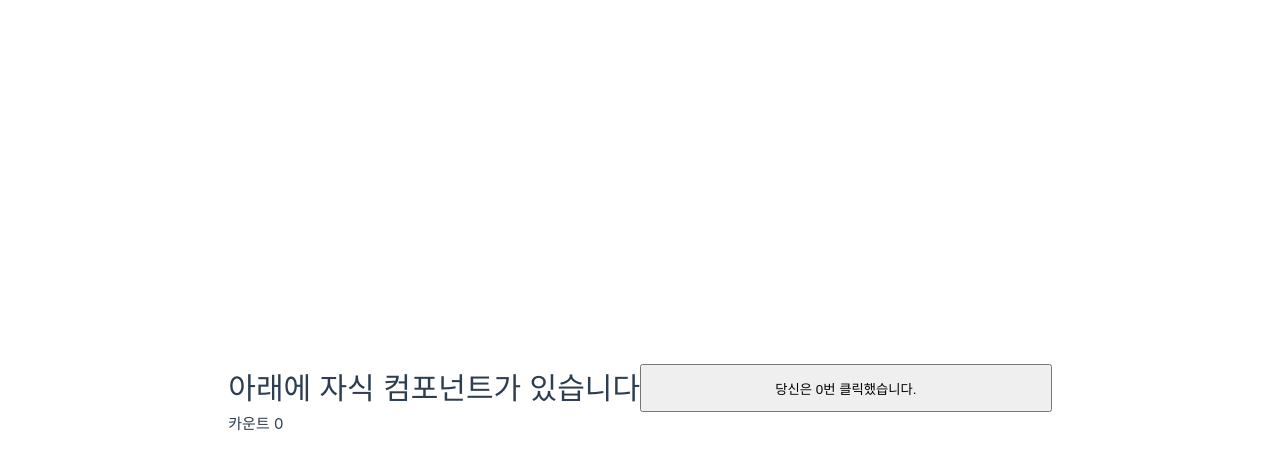
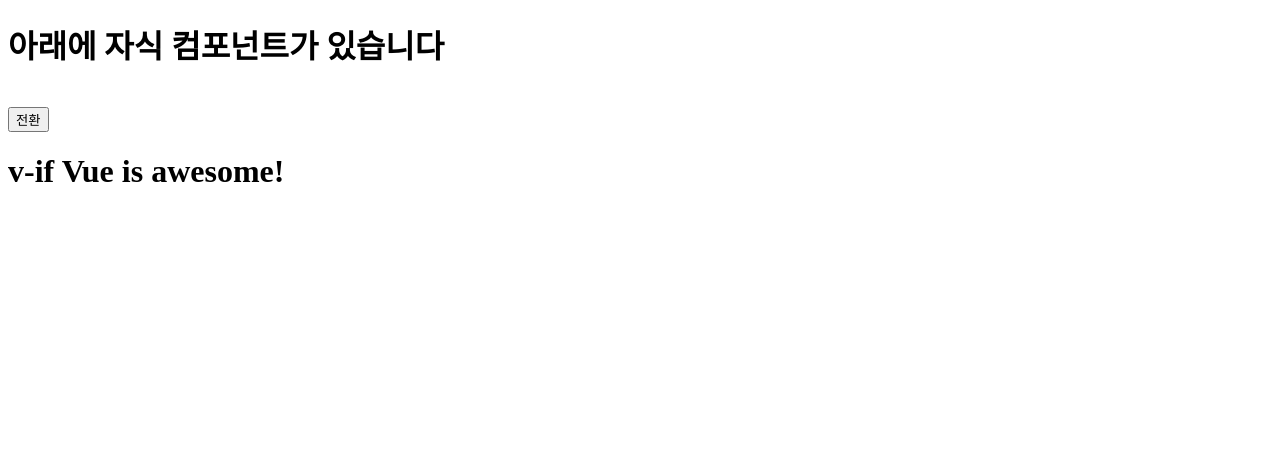
Before and after one commit to qiosion/vue-project, a Vue app: page / in a window 1280 px wide. Shown: the top 468 px of the page. Built offline with nearby package versions, Linux system fonts and the light colour scheme.

Commit message:
vue 템플릿 문법

```diff
--- a/src/App.vue
+++ b/src/App.vue
@@ -1,11 +1,22 @@
 <script setup>
 import ButtonCounter from './components/ButtonCounter.vue'
+import TextInterpolation from './components/TextInterpolation.vue'
+import RawHtml from './components/RawHTML.vue'
+import AttrBind from './components/AttrBind.vue'
+import DynamicAttr from './components/DynamicAttr.vue'
+import EventHandler from './components/EventHandler.vue'
+import ConditionalRender from './components/ConditionalRender.vue'
 </script>
 
 <template>
-  <h1>아래에 자식 컴포넌트가 있습니다</h1>
-  <ButtonCounter />
-
+  <h1>아래에 자식 컴포넌트가 있습니다</h1><br>
+  <!-- <ButtonCounter /> -->
+  <!-- <TextInterpolation/> -->
+  <!-- <RawHtml/> -->
+  <!-- <AttrBind/> -->
+  <!-- <DynamicAttr/> -->
+  <!-- <EventHandler/> -->
+  <ConditionalRender/>
 </template>
 
 <style scoped>
--- /dev/null
+++ b/src/components/AttrBind.vue
@@ -0,0 +1,11 @@
+<script setup>
+    import { ref } from 'vue';
+
+    const imagePath = 'https://sponsors.vuejs.org/images/chrome_frameworks_fund.png';
+</script>
+
+<template>
+    <p>이미지 URL {{ imagePath }}</p>
+    <br>
+    <img :src="imagePath"/>
+</template>
--- /dev/null
+++ b/src/components/ConditionalRender.vue
@@ -0,0 +1,17 @@
+<script setup>
+    import { ref } from 'vue';
+
+    const awesome = ref(true);
+
+    function toggle() {
+        awesome.value = !awesome.value;
+    }
+</script>
+
+<template>
+    <button @click="toggle">전환</button>
+    <br>
+    <h1 v-if="awesome">v-if Vue is awesome!</h1>
+    <br>
+    <h1 v-show="!awesome">v-show Vue is awesome!</h1>
+</template>
--- /dev/null
+++ b/src/components/DynamicAttr.vue
@@ -0,0 +1,10 @@
+<script setup>
+    import { ref } from 'vue';
+
+    const attributeName = ref('href');
+    const url = 'http://www.naver.com';
+</script>
+
+<template>
+    <a :[attributeName]="url">속성명: {{ attributeName }} 링크</a>
+</template>
--- /dev/null
+++ b/src/components/EventHandler.vue
@@ -0,0 +1,15 @@
+<script setup>
+    import { ref } from 'vue';
+
+    const count = ref(0);
+
+    function increment() {
+        count.value++;
+    }
+</script>
+
+<template>
+    <button @click="increment">1 추가</button>
+    <br>
+    <p>숫자 값은 : {{ count }}</p>
+</template>
--- /dev/null
+++ b/src/components/RawHTML.vue
@@ -0,0 +1,11 @@
+<script setup>
+    import { ref } from 'vue';
+
+    const rawHtml = '<span style="color: red">이것은 빨간색</span>';
+</script>
+
+<template>
+    <p>텍스트 보간법 사용 : {{ rawHtml }}</p>
+    <br>
+    <p>v-html 디렉티브 사용 : <span v-html="rawHtml"></span></p>
+</template>
--- /dev/null
+++ b/src/components/TextInterpolation.vue
@@ -0,0 +1,13 @@
+<script setup>
+    import { ref } from 'vue';
+    const user = 'test_user';
+    const msg = ref('Hello, World!');
+    const msg2 = ref('흠');
+</script>
+
+
+<template>
+    <span>{{ user }} : {{ msg }}</span>
+    <hr>
+    <span>{{ user }} : {{ msg2 }}</span>
+</template>
--- a/src/main.js
+++ b/src/main.js
@@ -1,4 +1,4 @@
-import './assets/main.css'
+// import './assets/main.css'
 
 import { createApp } from 'vue'
 import App from './App.vue'
```
